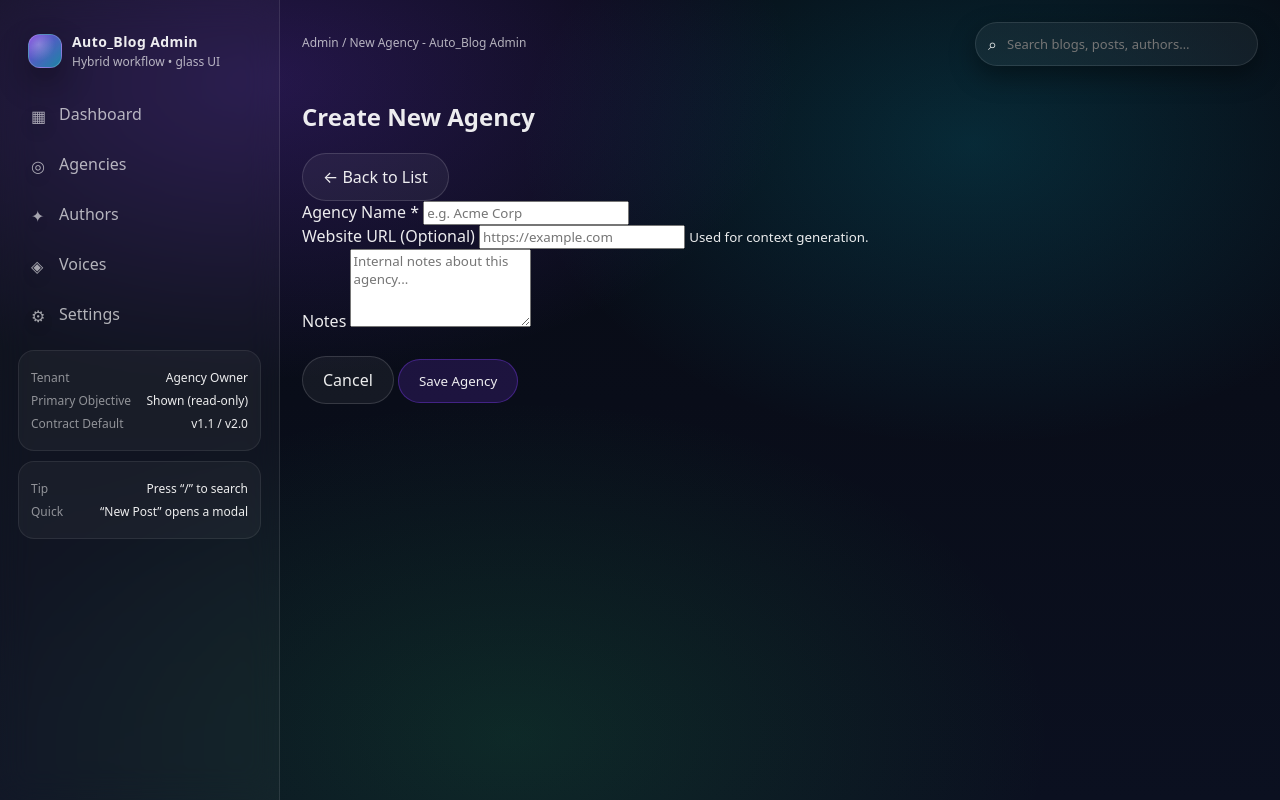
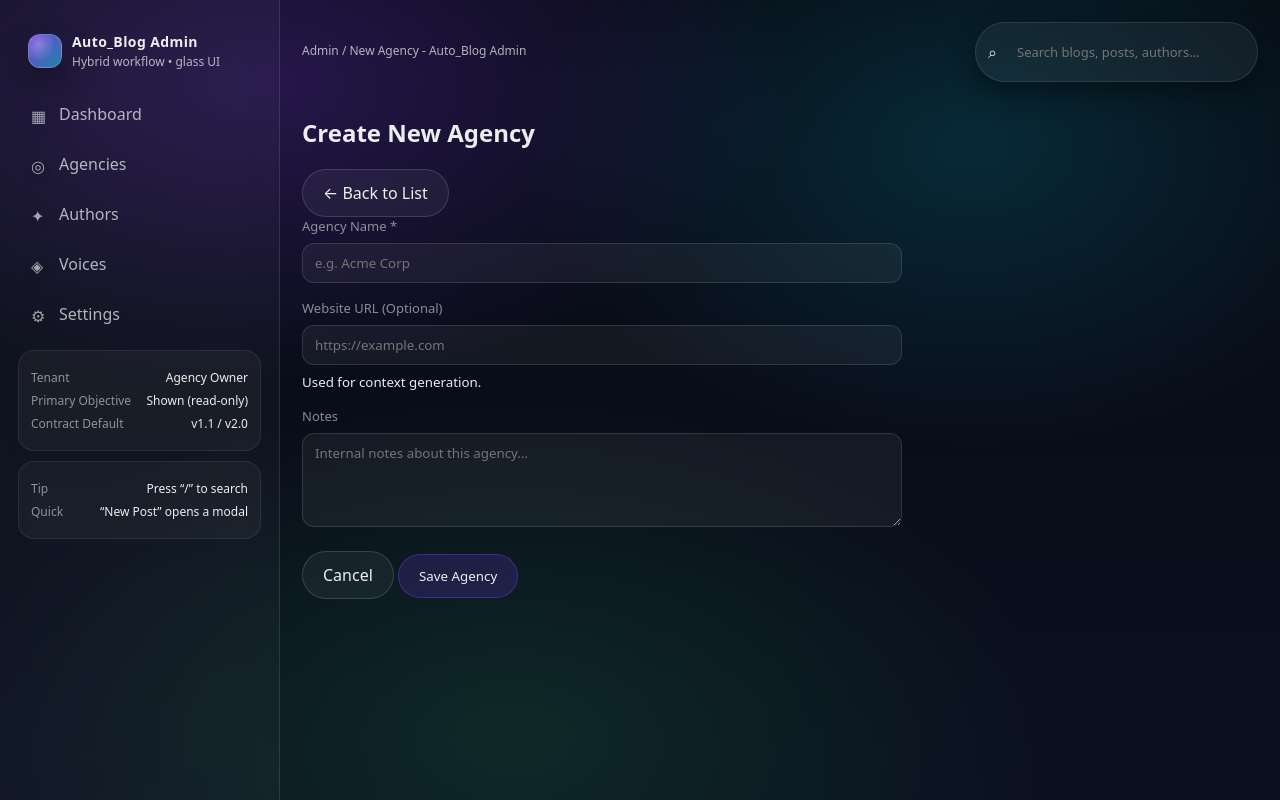
Before and after one commit to behnker/Auto_blog, a FastAPI app: template templates/admin/agency_form.html in a window 1280 px wide. Run offline with FastAPI, Linux system fonts and the light colour scheme; the template is opened without the code that fills it, so the values that code supplies are empty.

Commit message:
fix(ui): add global input styles and form-group compatibility

```diff
--- a/static/css/admin_glass.css
+++ b/static/css/admin_glass.css
@@ -67,6 +67,43 @@ input,
 select,
 textarea {
     font-family: inherit;
+}
+
+/* Global Input Styles */
+input,
+select,
+textarea {
+    background: rgba(255, 255, 255, 0.05);
+    color: var(--text);
+    border: 1px solid rgba(255, 255, 255, 0.12);
+    padding: 10px 12px;
+    border-radius: 12px;
+    outline: none;
+    width: 100%;
+    /* Default to full width for better mobile */
+}
+
+input:focus,
+select:focus,
+textarea:focus {
+    background: rgba(255, 255, 255, 0.08);
+    border-color: var(--accent);
+}
+
+/* Alias .form-group to .field for compatibility */
+.form-group,
+.field {
+    display: flex;
+    flex-direction: column;
+    gap: 8px;
+    margin-bottom: 16px;
+}
+
+.form-group label,
+.field label {
+    color: var(--muted2);
+    font-size: 13px;
+    font-weight: 500;
 }
 
 .app {
```
